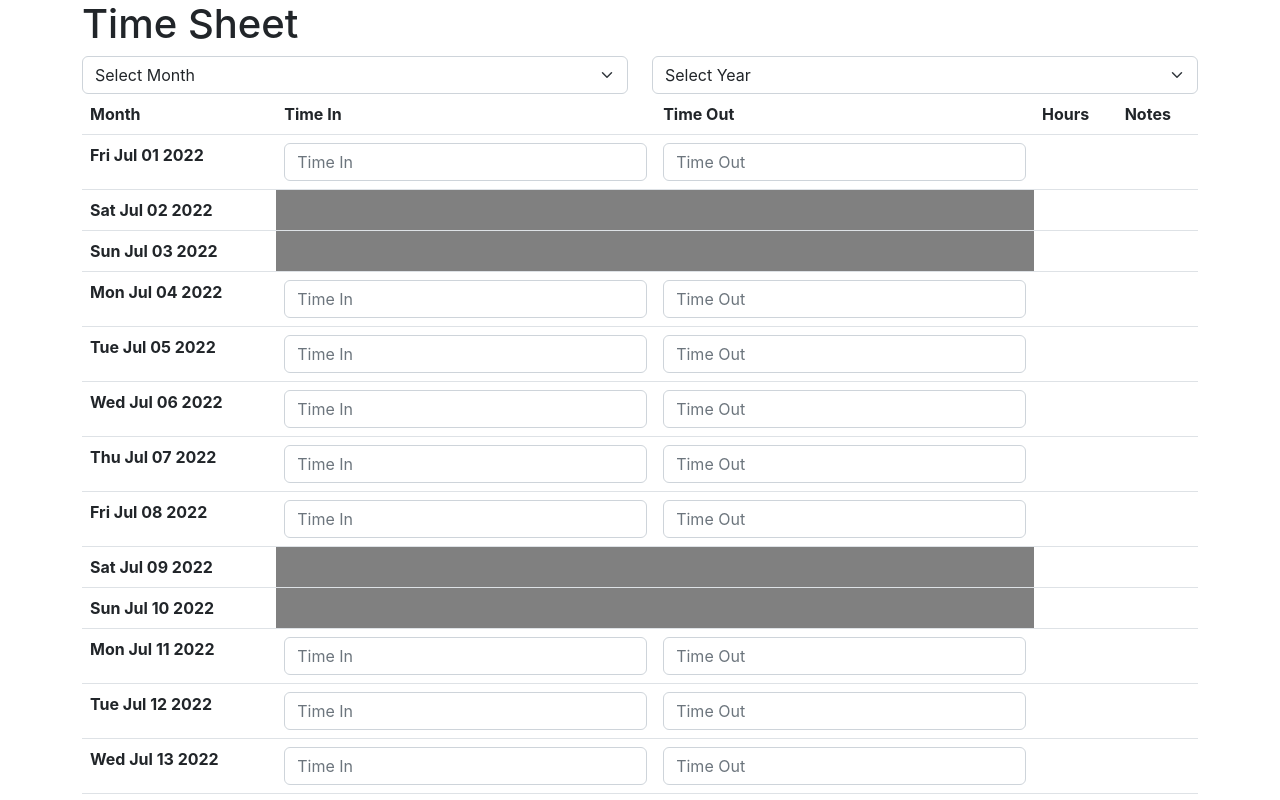
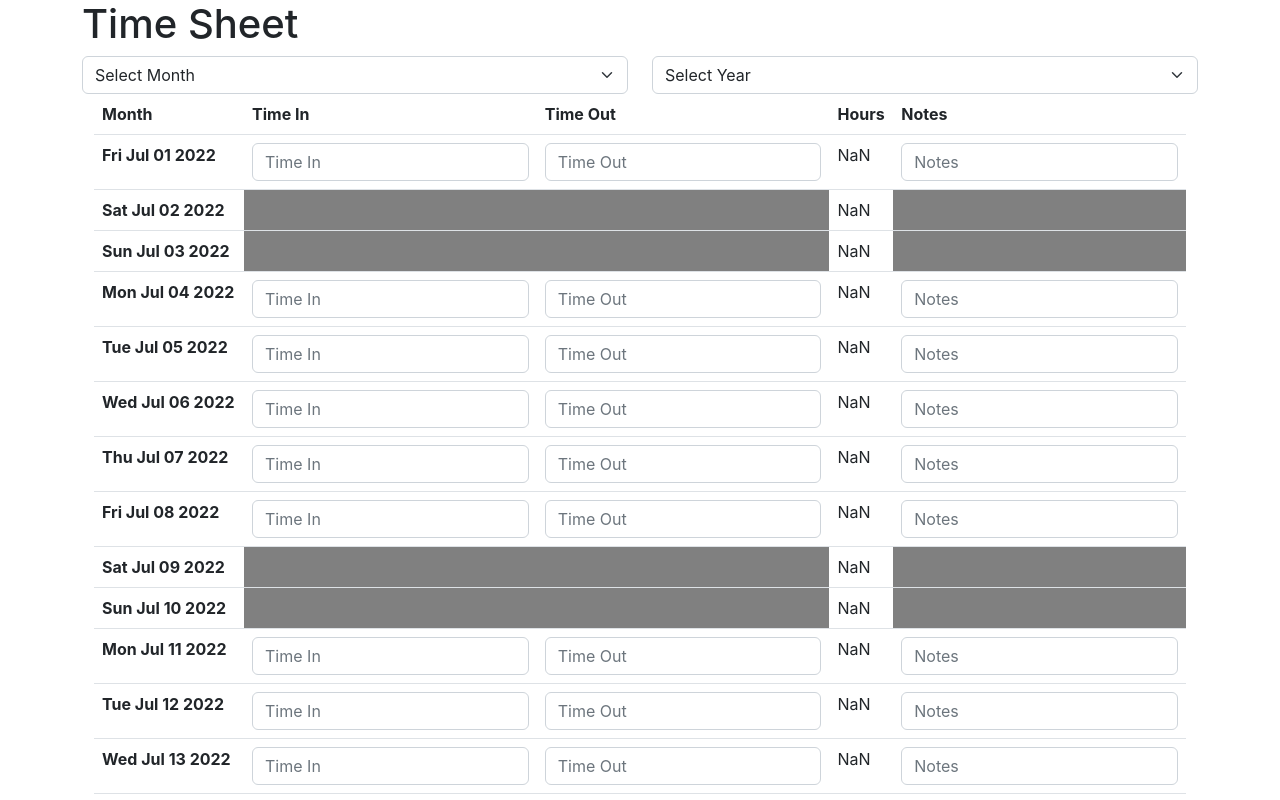
Before and after one commit to AlexDeMichieli/calendar, a React (Create React App) app: page / in a window 1280 px wide. Shown: the top 800 px of the page. Built offline with nearby package versions, Linux system fonts and the light colour scheme.

Commit message:
adding moment

```diff
--- a/package.json
+++ b/package.json
@@ -8,6 +8,7 @@
     "@testing-library/user-event": "^13.5.0",
     "react": "^18.2.0",
     "react-dom": "^18.2.0",
+    "react-moment": "^1.1.2",
     "react-scripts": "5.0.1",
     "web-vitals": "^2.1.4"
   },
--- a/src/App.js
+++ b/src/App.js
@@ -1,6 +1,7 @@
 import React, { useState, useEffect } from 'react';
 import Grid from './components/Grid';
-
+import moment from 'moment'
+import Moment from 'react-moment';
 
 function App() {
   const [month, setMonth] = useState(new Date().getMonth());
@@ -8,7 +9,6 @@ function App() {
   const [allDaysOfMonth, setAllDaysOfMonth]= useState([])
 
 useEffect(() => {
-
   const daysOfMonth = () => {
     let date = new Date(year, month, 1);
     let days = [];
--- a/src/components/Grid.js
+++ b/src/components/Grid.js
@@ -4,23 +4,38 @@ import { useState, useRef } from 'react'
 
 const Grid = ({allDaysOfMonth}) => {
   const [timeIn, setTimeIn] = useState({})
-
-
+  const [timeOut, setTimeOut] = useState({})
+  const [hours, setHours] = useState([])
   const calculateTime = (cell) =>{
 
   }
 
-  const calculateTotal = (e, cell) =>{
-    console.log(e,cell)
+  const enterTimeIn = (e, cell, day) =>{
+    console.log(e,cell, day)
     setTimeIn((state) => {
       return {
         ...state,
-        [cell]:e.target.value
+        [cell]:day+e.target.value
+      };
+    });
+  }
+  console.log(timeIn)
+
+  const enterTimeOut = (e, cell, day) =>{
+    console.log(e,cell)
+    setTimeOut((state) => {
+      return {
+        ...state,
+        [cell]:day+e.target.value
       };
     });
   }
 
-  console.log(timeIn)
+  const enterNotes = () =>{
+
+  }
+
+
   const isWeekend =(day)=>{
     if (day.includes("Sat") || day.includes("Sun")){
       return true
@@ -30,7 +45,7 @@ const Grid = ({allDaysOfMonth}) => {
 
 
   return (
-
+    <div className='container'>
     <table className="table">
       <thead className="thead-dark">
         <tr>
@@ -47,19 +62,17 @@ const Grid = ({allDaysOfMonth}) => {
           return (
             <tr key={cell}>
               <th scope="row">{day}</th>
-              <td className='timeIn' style={{background: isWeekend(day) ? 'grey' : 'white' }}>{ !isWeekend(day) && <input onChange={(e)=> calculateTotal(e, cell)} className="form-control" type="text" placeholder="Time In"/>}</td>
-              <td  className='timeOut'style={{background: isWeekend(day) ? 'grey' : 'white' }}>{ !isWeekend(day) && <input className="form-control" type="text" placeholder="Time Out"/>}</td>
-              <td></td>
-              <td></td>
+              <td className='timeIn' style={{background: isWeekend(day) ? 'grey' : 'white' }}>{ !isWeekend(day) && <input onChange={(e)=> enterTimeIn(e, cell, day)} className="form-control" type="text" placeholder="Time In"/>}</td>
+              <td  className='timeOut'style={{background: isWeekend(day) ? 'grey' : 'white' }}>{ !isWeekend(day) && <input onChange={(e)=> enterTimeOut(e, cell, day)} className="form-control" type="text" placeholder="Time Out"/>}</td>
+              <td>{parseInt(timeIn[cell])+ parseInt(timeOut[cell])}</td>
+              <td className='notes' style={{background: isWeekend(day) ? 'grey' : 'white' }}>{ !isWeekend(day) && <input onChange={(e)=> enterNotes(e, cell)} className="form-control" type="text" placeholder="Notes"/>}</td>
             </tr>
           )
         })}
       </tbody>
-
-
-
     </table>
-
+    <p>Total</p>
+    </div>
   )
 }
 
```
Also changed, not shown: 1 other file (tests, documents, lock files or other folders).
